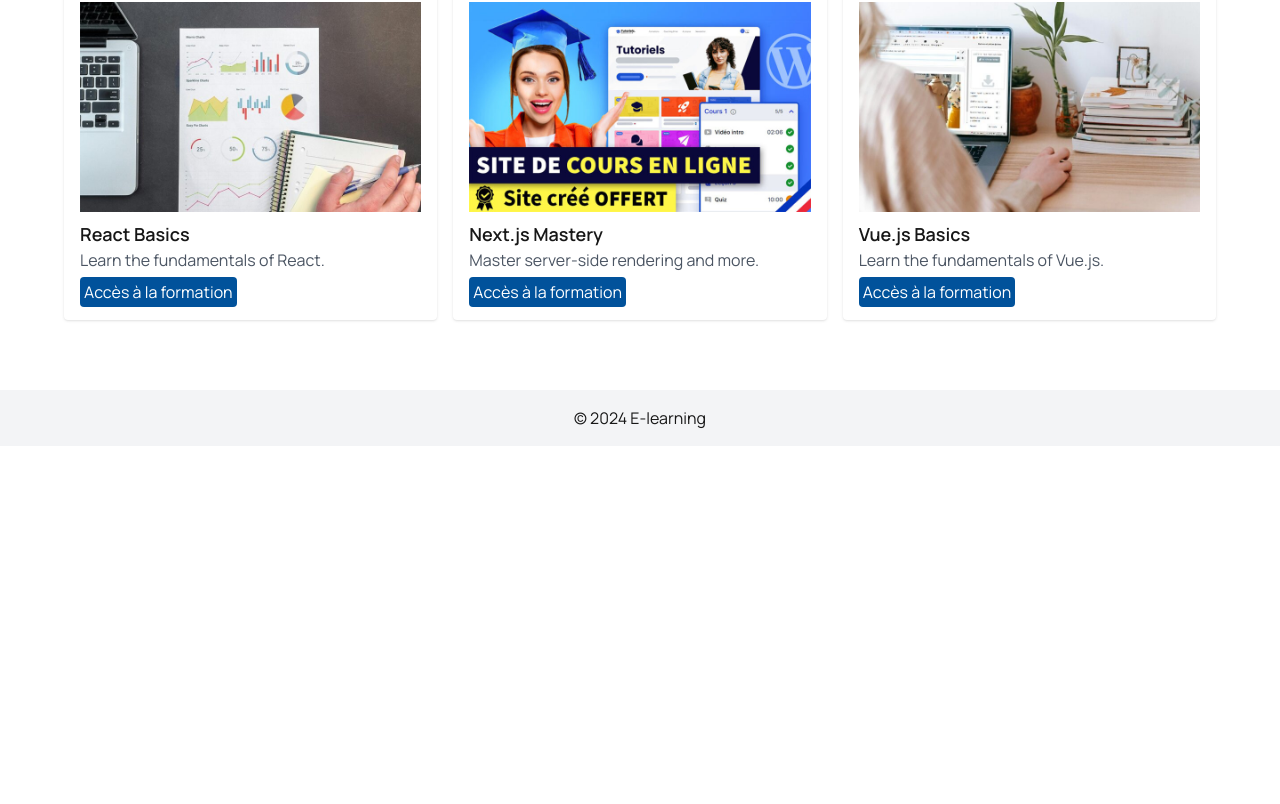
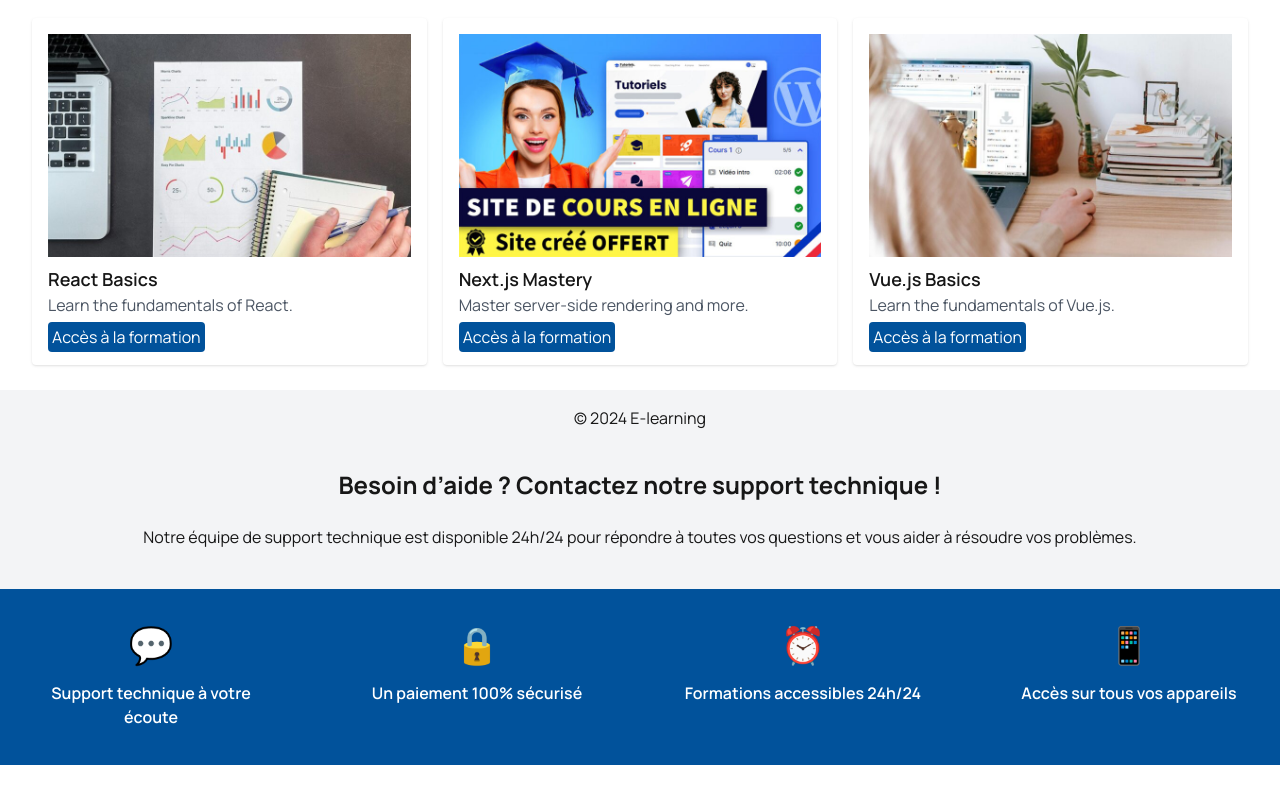
Before and after one commit to er-rochdi/e-learning, a Next.js app: page / in a window 1280 px wide. Shown: the part 354-1158 px from the top of the page. Before the commit the page ends 800 px from the top, so only its background shows below. Built offline with nearby package versions, Linux system fonts and the light colour scheme.

Commit message:
add features section

```diff
--- a/app/layout.js
+++ b/app/layout.js
@@ -76,7 +76,7 @@ export default function RootLayout({ children }) {
         </header>
 
         {/* Main Content */}
-        <main className="container mx-auto p-8 mb-10">{children}</main>
+        <main className=" mb-10">{children}</main>
 
         {/* Footer */}
         <Footer />
--- a/app/page.js
+++ b/app/page.js
@@ -1,5 +1,6 @@
 import CostumCard from "@/components/CostumCard";
 import { formations } from "@/constants";
+import FeatureSection from "@/components/FeatureSection";
 
 export const metadata = {
   title: "E-learning | Autoformations",
@@ -10,9 +11,12 @@ export const metadata = {
 export default function Home() {
     return (
       <>
+      <div className="container mx-auto p-8">
       <h1 className="text-2xl text-center font-extrabold mb-6 ms-8">Découvrez les autoformations de E-learning</h1>
       <p className="text-center m-auto w-[80%]">Découvre des formations complètes conçues pour te propulser au sommet du marketing digital 🚀. Que tu sois débutant ou expérimenté, chaque cours est élaboré pour répondre à tes besoins spécifiques, te fournissant les outils 🛠 et les connaissances pour exceller.</p>
+      </div>
       <CostumCard formations={formations} />
+      <FeatureSection />
       </>
 
   );
--- a/components/CostumCard.jsx
+++ b/components/CostumCard.jsx
@@ -5,7 +5,7 @@ import Image from 'next/image';
 const CostumCard = ({ formations = [] }) => {
   if (formations.length === 0) {
     return (
-      <main className="p-8">
+      <main className="mx-auto p-8 container">
         <h2 className="text-xl font-semibold mb-4">Available Courses</h2>
         <p className="text-gray-500">No courses available at the moment. Please check back later.</p>
       </main>
@@ -13,7 +13,7 @@ const CostumCard = ({ formations = [] }) => {
   }
 
   return (
-    <main className="p-8">
+    <main className="mx-auto p-8 container">
       <h2 className="text-xl font-semibold mb-4">Available Courses</h2>
       <ul className='grid grid-cols-1 md:grid-cols-2 lg:grid-cols-3 gap-4'>
         {formations.map((formation) => (
--- /dev/null
+++ b/components/FeatureSection.jsx
@@ -0,0 +1,34 @@
+import React from 'react'
+
+const FeatureSection = () => {
+    const features = [
+        { id: 1, title: "Support technique à votre écoute", icon: "💬" },
+        { id: 2, title: "Un paiement 100% sécurisé", icon: "🔒" },
+        { id: 3, title: "Formations accessibles 24h/24", icon: "⏰" },
+        { id: 4, title: "Accès sur tous vos appareils", icon: "📱" },
+    ];
+
+    return (
+        <section className="py-4">
+            <div className="mx-auto">
+                <div className="text-center py-10 bg-gray-100">
+                    <h2 className="text-2xl font-bold text-center mb-6">Besoin d’aide ? Contactez notre support technique !</h2>
+                    <p className="text-center m-auto w-[80%]">Notre équipe de support technique est disponible 24h/24 pour répondre à toutes vos questions et vous aider à résoudre vos problèmes.</p>
+                </div>
+                <div className="grid grid-cols-1 md:grid-cols-2 lg:grid-cols-4 gap-6 bg-primary text-white py-3">
+                    {features.map((feature) => (
+                        <div
+                            key={feature.id}
+                            className="rounded-lg p-6 text-center flex flex-col items-center"
+                        >
+                            <div className="text-4xl mb-4">{feature.icon}</div>
+                            <h4 className=" text-base font-semibold">{feature.title}</h4>
+                        </div>
+                    ))}
+                </div>
+            </div>
+        </section>
+    );
+}
+
+export default FeatureSection
```
